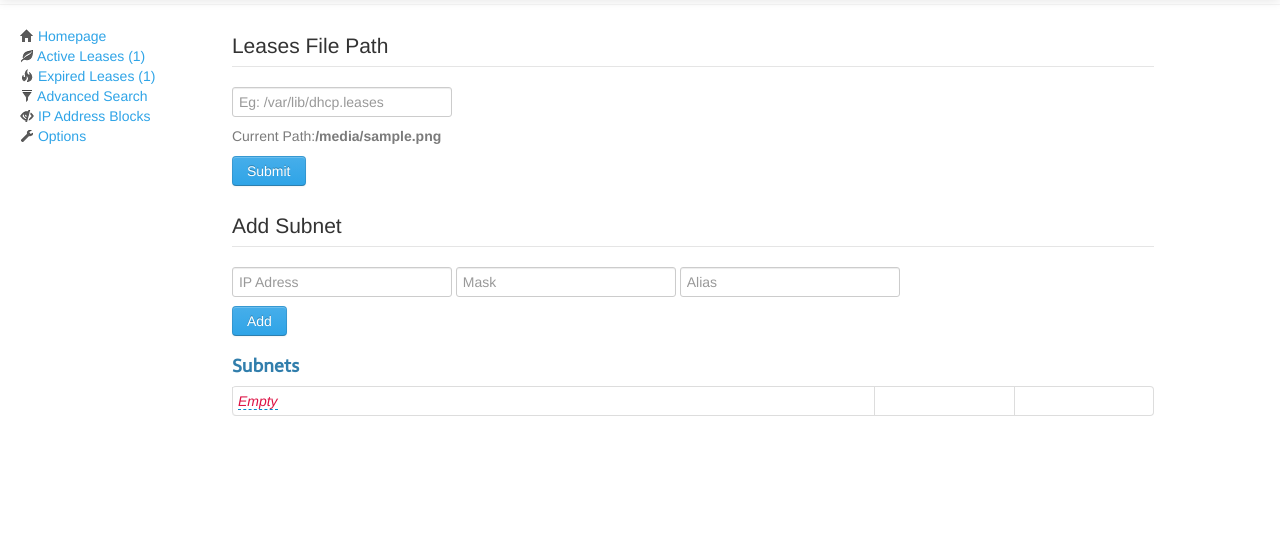
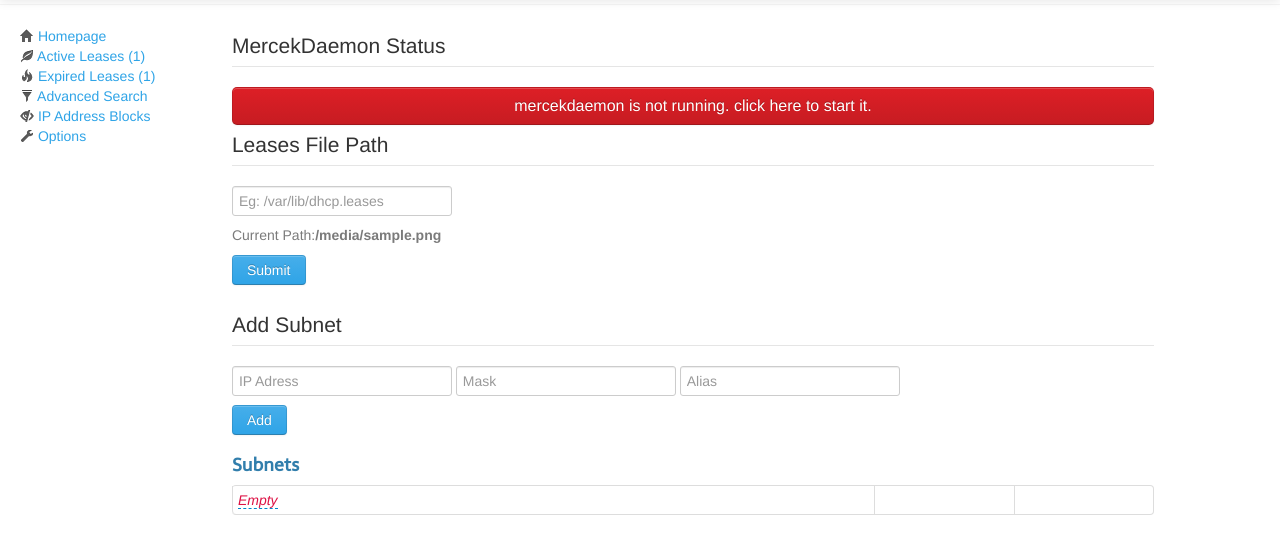
Before and after one commit to COMU/mercekd, a Django app: template mercekdUI/templates/home/options.html in a window 1280 px wide. Shown: the part 51-605 px from the top of the page. Run offline with Django 3.2, Linux system fonts and the light colour scheme; the template is opened without the code that fills it: most values are stand-ins (such as "Sample title", 1, 10 or a date in 2020); some libraries are stand-ins or nearby versions.

Commit message:
User interface is able to control mercekdaemon now. Closes #54

```diff
--- a/mercekdUI/main/models.py
+++ b/mercekdUI/main/models.py
@@ -25,4 +25,9 @@ class Subnet(models.Model):
      mask = models.TextField(null=True)
      alias = models.TextField(null=True)
 
+class Status(models.Model):
+     status = models.BooleanField()
+     pid = models.TextField()
+
+
 # Create your models here.
--- a/mercekdUI/templates/base/base.html
+++ b/mercekdUI/templates/base/base.html
@@ -139,6 +139,30 @@
         }
 
 
+        function setDaemon(post_value,csrf_protect) {
+            $.ajax({
+                type: "POST",
+                url: "/options/",
+                data: "set_status=" + post_value + "&csrfmiddlewaretoken=" + csrf_protect,
+                success: function(){
+
+                    if (post_value==1)
+                    {
+                        $('div#start').hide();
+                        $('div#stop').show();
+                    }
+                    else
+                    {
+                        $('div#stop').hide();
+                        $('div#start').show();
+                    }
+
+                },
+                error:function(){
+                    alert("{% trans "Cannot be started" %}");
+                }
+            })
+        }
 
         function post_to_url(path, params, method) {
             method = method || "post";
--- a/mercekdUI/templates/home/options.html
+++ b/mercekdUI/templates/home/options.html
@@ -3,8 +3,16 @@
 
 
 {% block left %}
+    <legend>{% trans "MercekDaemon Status" %}</legend>
 
-<form method="POST">
+        <div id="stop"     {% if not status %}style="display:none;"{% endif %}>
+            <a href="#" onclick="setDaemon('0', getCookie('csrftoken'));"><button class="btn btn-large btn-block btn-primary" type="button">{% trans "mercekdaemon is running. click here to stop it." %}</button></a>
+        </div>
+        <div id="start" {% if status %}style="display:none;"{% endif %}>
+            <a href="#" onclick="setDaemon('1', getCookie('csrftoken'));"><button class="btn btn-large btn-block btn btn-danger" type="button">{% trans "mercekdaemon is not running. click here to start it." %}</button></a>
+        </div>
+
+    <form method="POST">
  <fieldset>
     <legend>{% trans "Leases File Path" %}</legend>
     <input type="text" name="file_path" placeholder="Eg: /var/lib/dhcp.leases">
@@ -24,7 +32,6 @@
  <button type="submit" class="btn btn-primary">{% trans "Add" %}</button>
 </form>
 <div id="editable">
-    <div id="status"></div>
     <table id="subnets" class="table table-condensed table-bordered">
     <h4>{% trans "Subnets" %}</h4>
         {% for subnet in result %}
```
Also changed, not shown: mercekdUI/main/management/commands/mercekd.py (+10 -4 lines), mercekdUI/main/views.py (+17 -9 lines).
